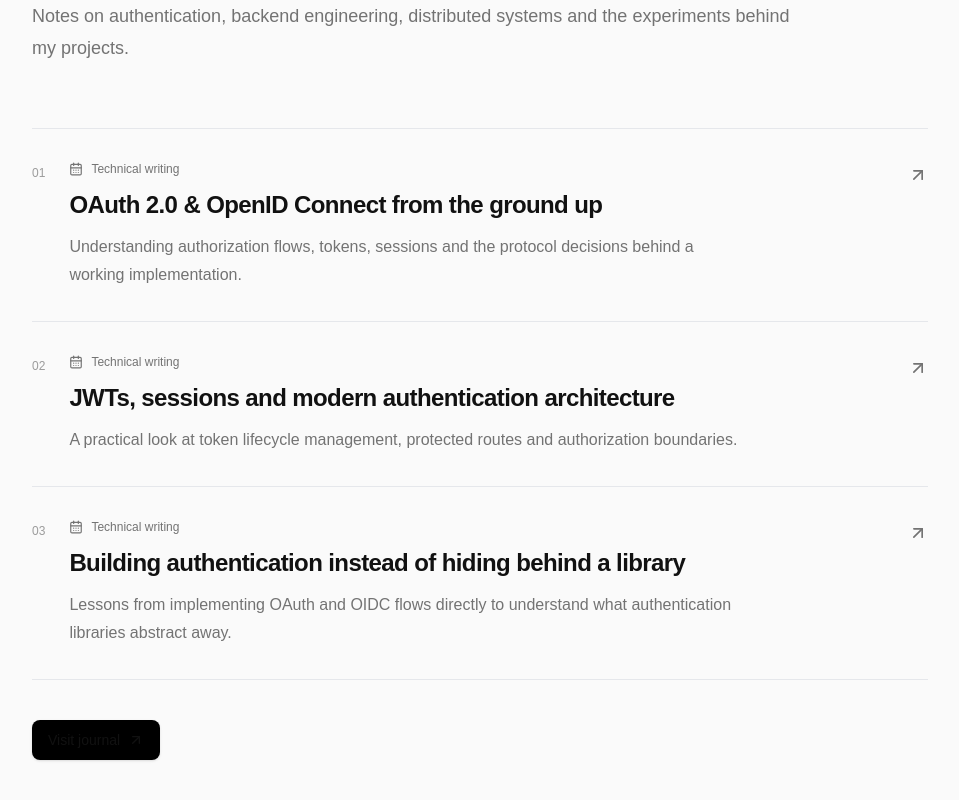
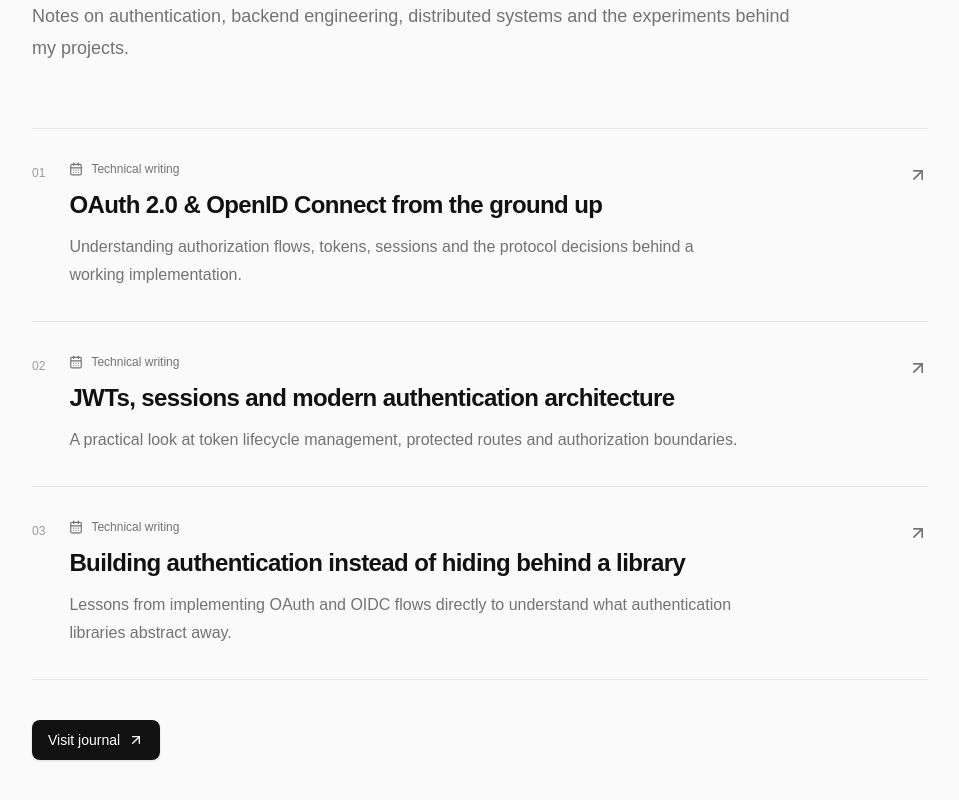
Before and after one commit to dhatrishdixit/portfoliov2, a Next.js app: page /blog in a window 1280 px wide. Shown: the part 445-1245 px from the top of the page, without its empty margins (48-1007 px from the left). Built offline with nearby package versions, Linux system fonts and the light colour scheme; no server answers; the database is empty.

Commit message:
Update blog page button styling and adjust marker size in home page

```diff
--- a/src/app/blog/page.tsx
+++ b/src/app/blog/page.tsx
@@ -32,7 +32,8 @@ export default function BlogPage() {
       <div className="mt-16 max-w-4xl divide-y divide-border border-y border-border">
         {posts.map((post, i) => <a key={post.title} href={post.href} target="_blank" rel="noreferrer" className="blog-row group block py-8"><div className="flex gap-6"><span className="pt-1 text-xs text-muted-foreground/70">0{i + 1}</span><div className="flex-1"><div className="flex flex-wrap items-center gap-2 text-xs text-muted-foreground"><CalendarDays className="size-3.5" />{post.date}</div><h2 className="mt-3 text-2xl font-semibold tracking-tight group-hover:underline group-hover:underline-offset-4">{post.title}</h2><p className="mt-3 max-w-2xl leading-7 text-muted-foreground">{post.description}</p></div><ArrowUpRight className="mt-1 size-5 shrink-0 text-muted-foreground transition-transform duration-300 group-hover:-translate-y-1 group-hover:translate-x-1 group-hover:text-foreground" /></div></a>)}
       </div>
-      <div className="mt-10"><Button asChild className="dark:text-black text-white bg-black dark:bg-white"><a href="https://journal.dhatrish.in" target="_blank" rel="noreferrer">Visit journal <ArrowUpRight className="ml-2 size-4" /></a></Button></div>
+      <div className="mt-10"><Button asChild><a href="https://journal.dhatrish.in" target="_blank" rel="noreferrer"><span className="text-white dark:text-black flex gap-[0.5] justify-center items-center">
+        Visit journal <ArrowUpRight className="ml-2 size-4" /></span></a></Button></div>
     </section>
   </main>;
 }
--- a/src/app/page.tsx
+++ b/src/app/page.tsx
@@ -119,12 +119,12 @@ export default function Home() {
                return {
                     id:val.country,
                     location:[val.lat,val.long],
-                    size: 0.02,
+                    size: 0.023,
                }
            }
           );
           setMarkerLabel(markerLabelArr);
-          console.log(markerLabelArr)
+          //console.log(markerLabelArr)
      }).catch(err => console.log(err))
 
 
@@ -262,7 +262,7 @@ export default function Home() {
                        if(pointerRef.current !== null){
                         const deltaX = e.clientX - pointerRef.current.x;
                         const deltaY = e.clientY - pointerRef.current.y;
-                        console.log(deltaY)
+                        //console.log(deltaY)
                        api.start({
                          r: dragStartRef?.current.r+deltaX/ 200,
                          t: Math.max(-1,Math.min(1, (dragStartRef?.current.theta+deltaY/ 250))),
@@ -280,7 +280,7 @@ export default function Home() {
                       };
                       isHold.current = true ;
                       e.currentTarget.setPointerCapture(e.pointerId);
-                      console.log(e.pointerId,e.pointerType);
+                      //console.log(e.pointerId,e.pointerType);
                     }}
                   />
                   {markerLabel.filter(m => m.count > 5).map((m,i) => {
```
